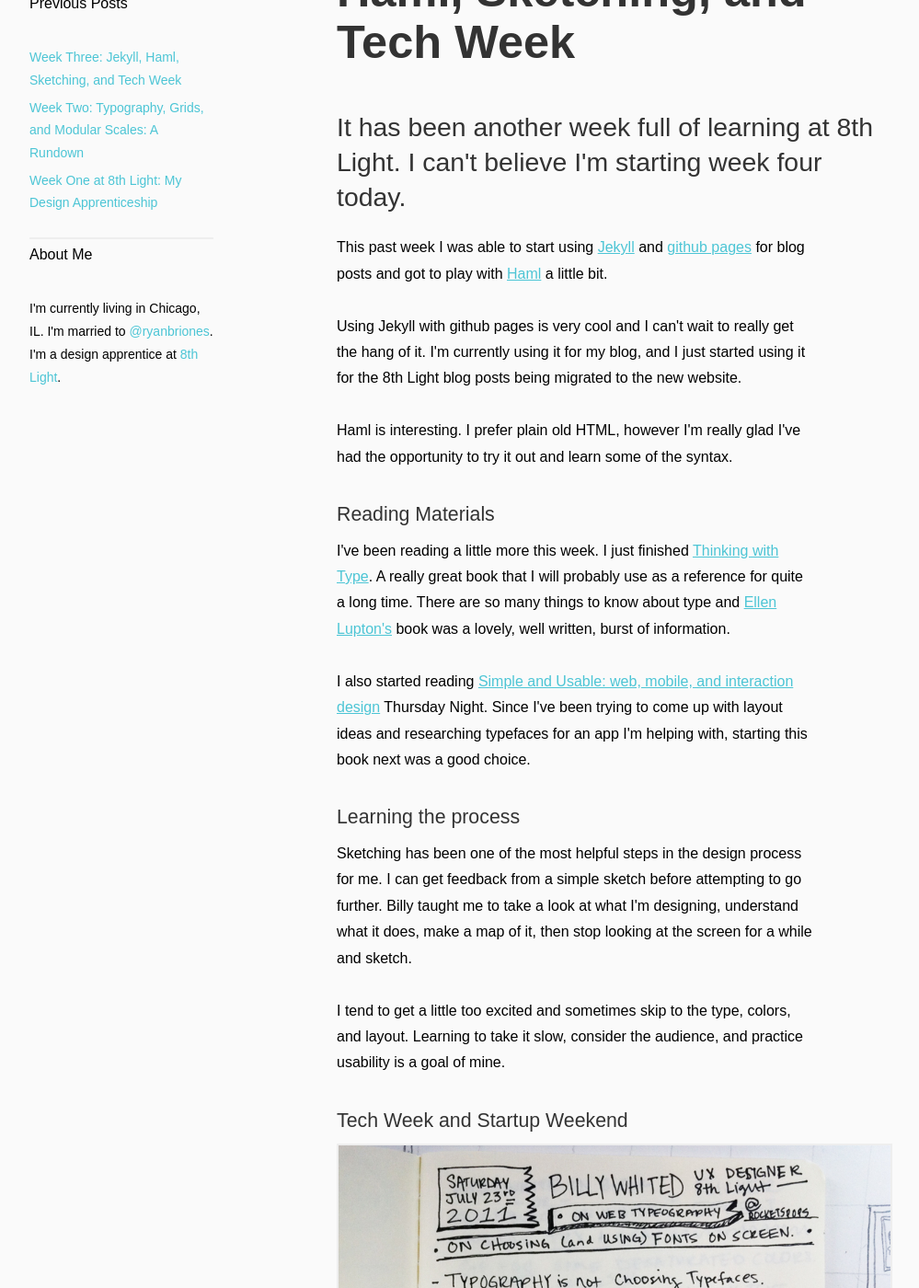
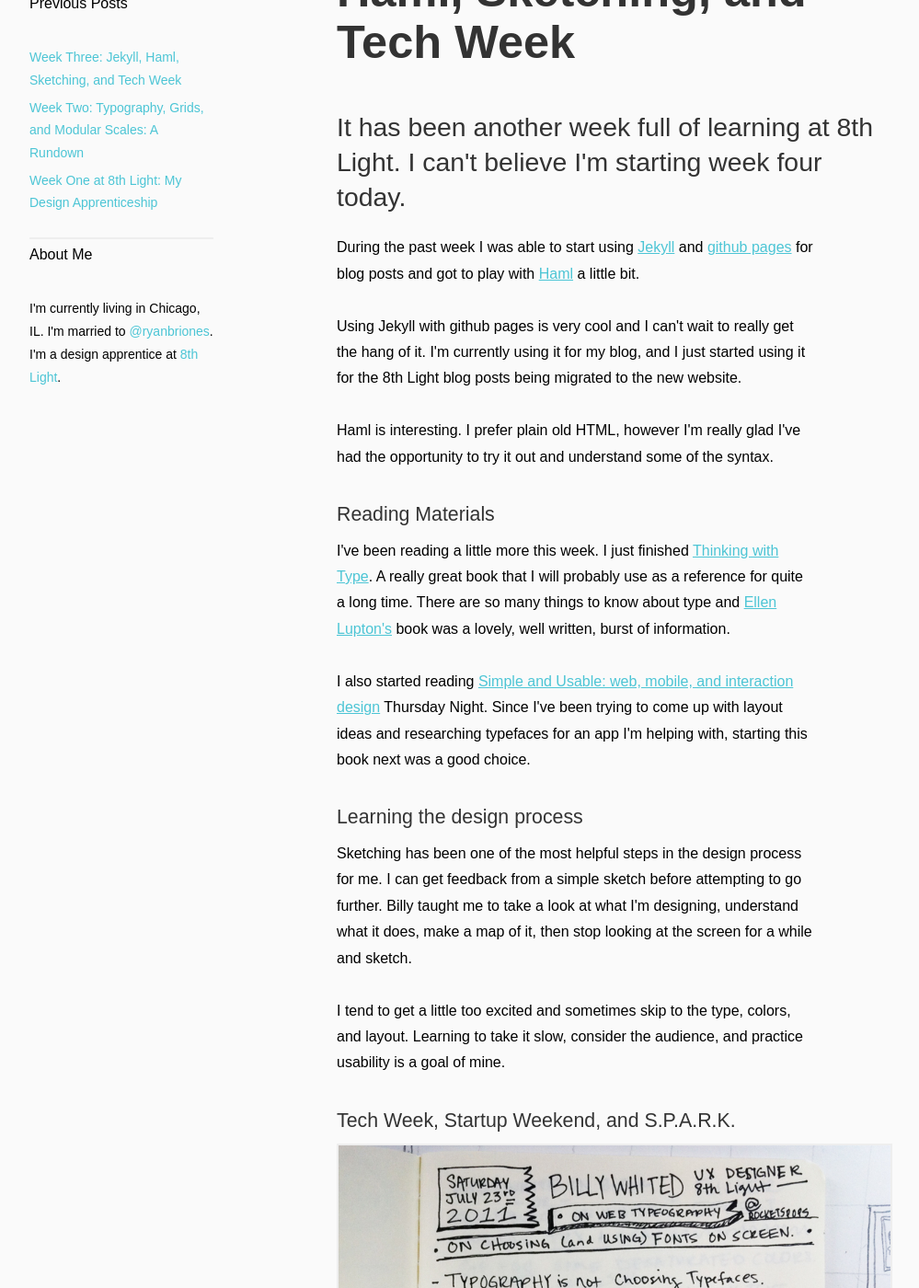
Before and after one commit to smbriones/smbriones.github.com, a Jekyll site: the page built from _posts/2011-07-25-week-three.html, in a window 1280 px wide and 1400 px high, scrolled down 273 px. Shown: the whole window at 92% size, without its empty margins (134-1133 px from the left). Built offline with Jekyll 4.4.1, drawn with Linux system fonts in a browser that asks for light colours; nearby versions of some CDN libraries.

Commit message:
editing blog post

```diff
--- a/_posts/2011-07-25-week-three.html
+++ b/_posts/2011-07-25-week-three.html
@@ -9,7 +9,7 @@ snippet: "It has been another week full of learning at 8th Light. I can't believ
 <h2>{{ page.snippet }}</h2>
 
 <p>
-  This past week I was able to start using
+  During the past week I was able to start using
   <a href="http://jekyllrb.com/">Jekyll</a> and <a href="http://pages.github.com/">github pages</a>
   for blog posts and got to play with <a href="http://haml-lang.com/">Haml</a> a little bit.
 </p>
@@ -22,7 +22,7 @@ snippet: "It has been another week full of learning at 8th Light. I can't believ
 
 <p>
   Haml is interesting. I prefer plain old HTML, however I'm really glad I've had the opportunity
-  to try it out and learn some of the syntax.
+  to try it out and understand some of the syntax.
 </p>
 
 <h3>Reading Materials</h3>
@@ -41,7 +41,7 @@ snippet: "It has been another week full of learning at 8th Light. I can't believ
   Thursday Night. Since I've been trying to come up with layout ideas and researching typefaces for an app
   I'm helping with, starting this book next was a good choice.</p>
 
-<h3>Learning the process</h3>
+<h3>Learning the design process</h3>
 
 <p>
   Sketching has been one of the most helpful steps in the design process for me. I can get feedback
@@ -55,7 +55,7 @@ snippet: "It has been another week full of learning at 8th Light. I can't believ
   take it slow, consider the audience, and practice usability is a goal of mine.
 </p>
 
-<h3>Tech Week and Startup Weekend</h3>
+<h3>Tech Week, Startup Weekend, and S.P.A.R.K.</h3>
 
 <figure>
   <img src="/images/blog/week3/bwhited-notes-a.jpg">
```
